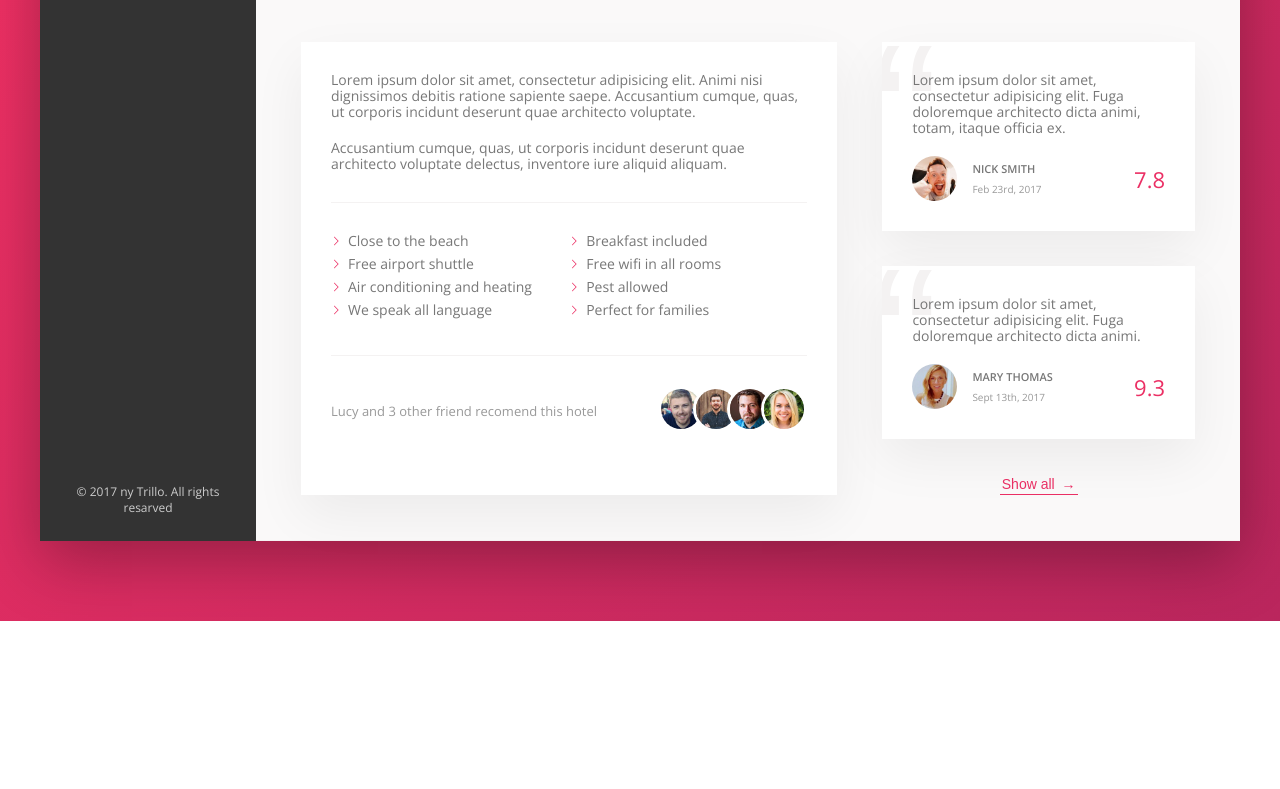
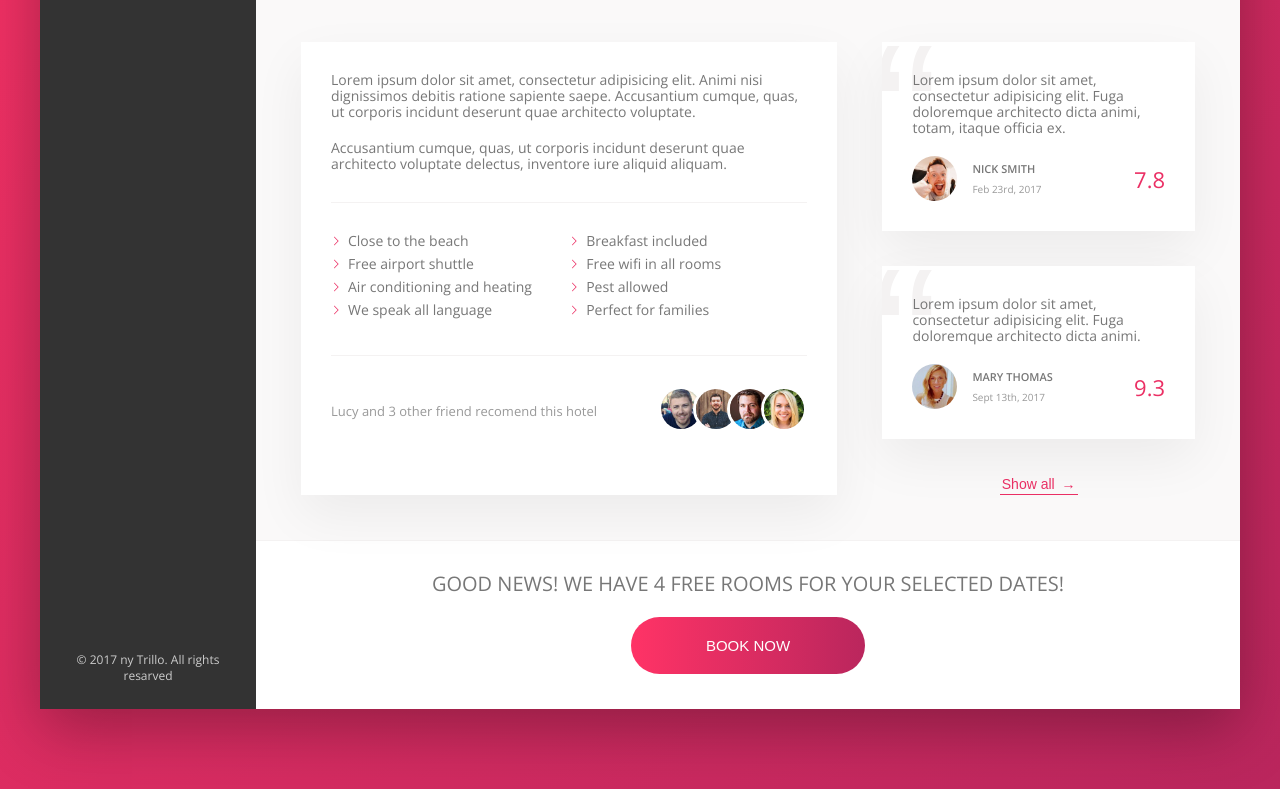
Before and after one commit to David-Mwakajumba/Trillo, a website: page index.html in a window 1280 px wide. Shown: the part 585-1374 px from the top of the page. Before the commit the page ends 1206 px from the top, so only its background shows below. Drawn offline with nearby package versions, Linux system fonts and the light colour scheme.

Commit message:
Complete CTA - desktop

```diff
--- a/index.html
+++ b/index.html
@@ -254,6 +254,15 @@
               <button class="btn-inline">Show all <span>&rarr;</span></button>
             </div>
           </div>
+          <div class="cta">
+            <h2 class="cta__book-now">
+              Good news! We have 4 free rooms for your selected dates!
+            </h2>
+            <button class="btn">
+              <span class="btn__visible">Book now</span>
+              <span class="btn__invisible">Only 4 rooms left</span>
+            </button>
+          </div>
         </main>
       </div>
     </div>
--- a/sass/_components.scss
+++ b/sass/_components.scss
@@ -440,3 +440,76 @@
     z-index: 1;
   }
 }
+
+///////////////////////////////////////////
+// CALL TO ACTION
+.cta {
+  padding: 3.5rem;
+  text-align: center;
+
+  &__book-now {
+    font-size: 2rem;
+    font-weight: 300;
+    text-transform: uppercase;
+    margin-bottom: 2.5rem;
+  }
+}
+
+///////////////////////////////////////////
+// CALL TO ACTION
+
+.btn {
+  font-size: 1.5rem;
+  font-weight: 300;
+  text-transform: uppercase;
+  border-radius: 10rem;
+  border: none;
+  background-image: linear-gradient(
+    to right,
+    var(--color-primary-light),
+    var(--color-primary-dark)
+  );
+  color: #fff;
+  position: relative;
+  overflow: hidden;
+  cursor: pointer;
+
+  & > * {
+    display: inline-block;
+    height: 100%;
+    width: 100%;
+    transition: all 0.2s;
+  }
+
+  &__visible {
+    padding: 2rem 7.5rem;
+  }
+
+  &__invisible {
+    position: absolute;
+    padding: 2rem 0rem;
+    left: 0;
+    top: -100%;
+  }
+
+  &:hover {
+    background-image: linear-gradient(
+      to left,
+      var(--color-primary-light),
+      var(--color-primary-dark)
+    );
+  }
+
+  &:hover &__visible {
+    transform: translateY(100%);
+  }
+
+  &:hover &__invisible {
+    top: 0;
+  }
+
+  &:focus {
+    outline: none;
+    animation: pulsate 1s;
+  }
+}
```
Also changed, not shown: css/style.css.
